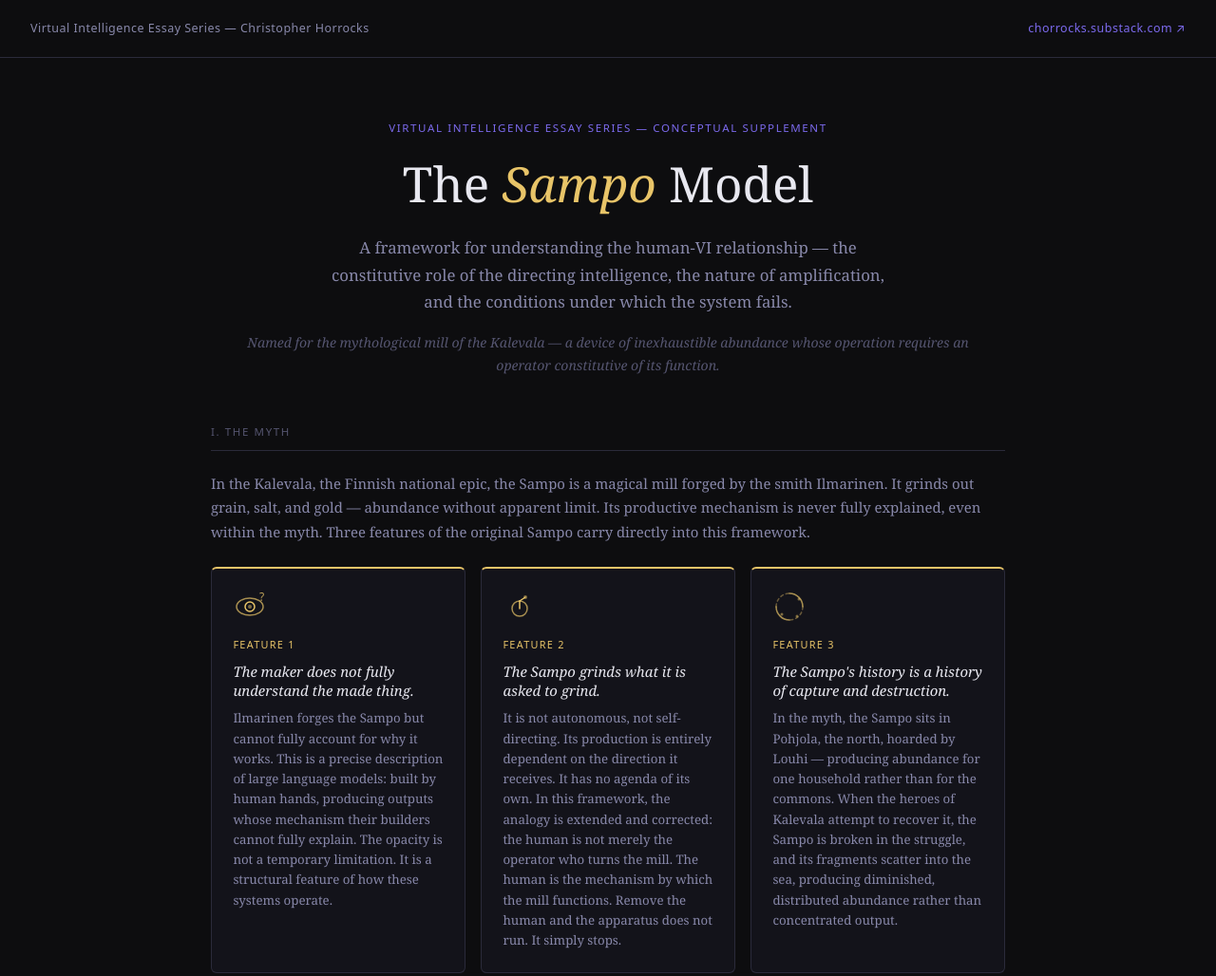
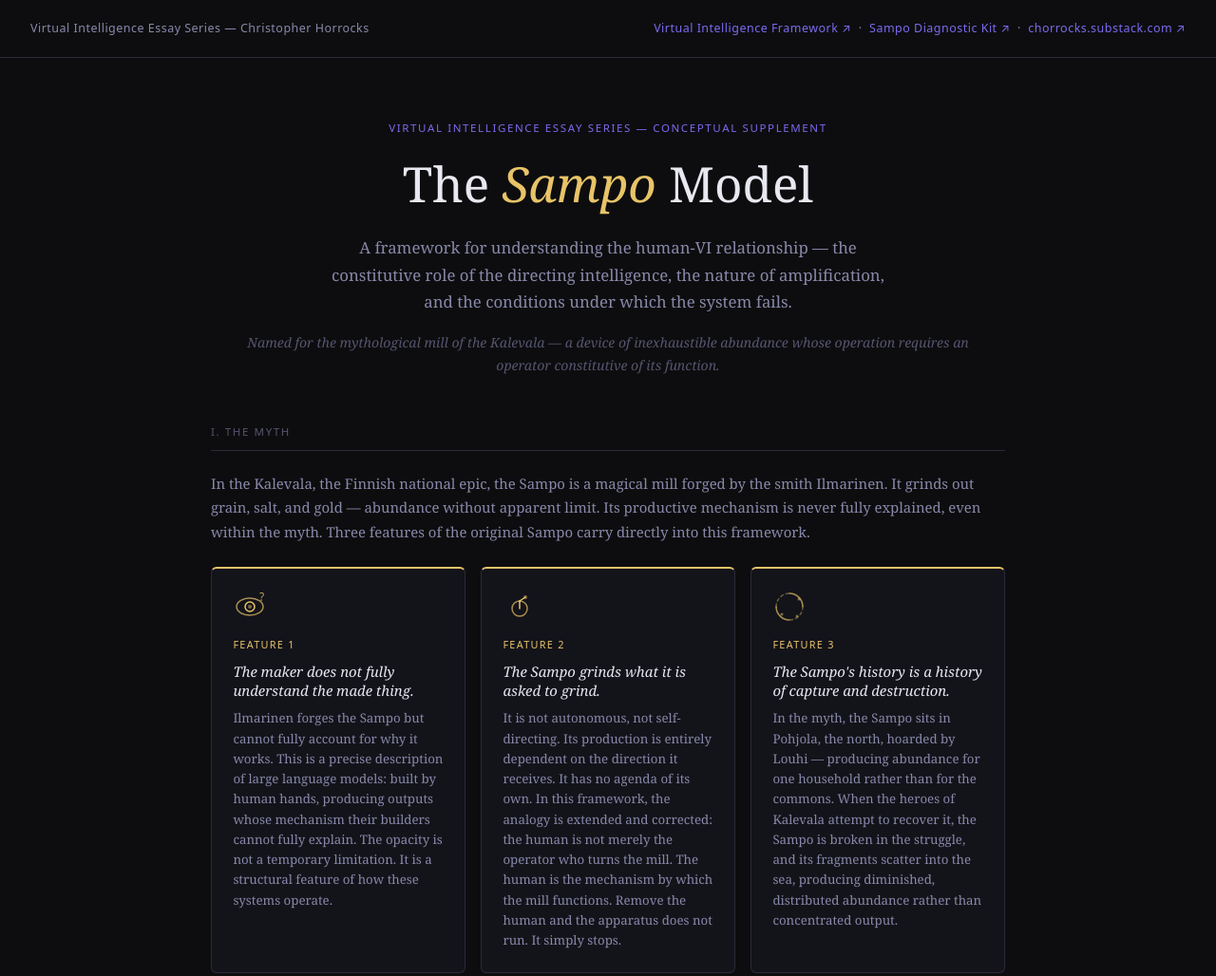
Before and after one commit to CandC3D/sampo-framework, a plain HTML site: page index.html in a window 1280 px wide. Shown: the top 1028 px of the page at 95% size. Drawn offline with Linux system fonts and the light colour scheme.

Commit message:
Add VI Framework and Sampo Diagnostic Kit links to header and footer

```diff
--- a/index.html
+++ b/index.html
@@ -1125,7 +1125,13 @@
 
 <header class="site-header">
   <span>Virtual Intelligence Essay Series — Christopher Horrocks</span>
-  <a href="https://chorrocks.substack.com" target="_blank">chorrocks.substack.com ↗</a>
+  <nav>
+    <a href="https://candc3d.github.io/vi-framework/" target="_blank">Virtual Intelligence Framework ↗</a>
+    &nbsp;·&nbsp;
+    <a href="https://candc3d.github.io/sampo-diagnostic/" target="_blank">Sampo Diagnostic Kit ↗</a>
+    &nbsp;·&nbsp;
+    <a href="https://chorrocks.substack.com" target="_blank">chorrocks.substack.com ↗</a>
+  </nav>
 </header>
 
 <div class="hero">
@@ -1947,7 +1953,9 @@
   <div style="margin-top:0.5rem;">
     <a href="https://chorrocks.substack.com" target="_blank">Read the full series ↗</a>
     &nbsp;·&nbsp;
-    <a href="https://candc3d.github.io/vi-framework/" target="_blank">VI Framework infographic ↗</a>
+    <a href="https://candc3d.github.io/vi-framework/" target="_blank">Virtual Intelligence Framework ↗</a>
+    &nbsp;·&nbsp;
+    <a href="https://candc3d.github.io/sampo-diagnostic/" target="_blank">Sampo Diagnostic Kit ↗</a>
   </div>
   <p style="margin-top:1rem;font-size:0.65rem;color:var(--text-dim);max-width:600px;margin-left:auto;margin-right:auto;line-height:1.5;">The opinions expressed in this document are those of the author and do not reflect any official or unofficial institutional position of the University of Pennsylvania.</p>
 </footer>
```
